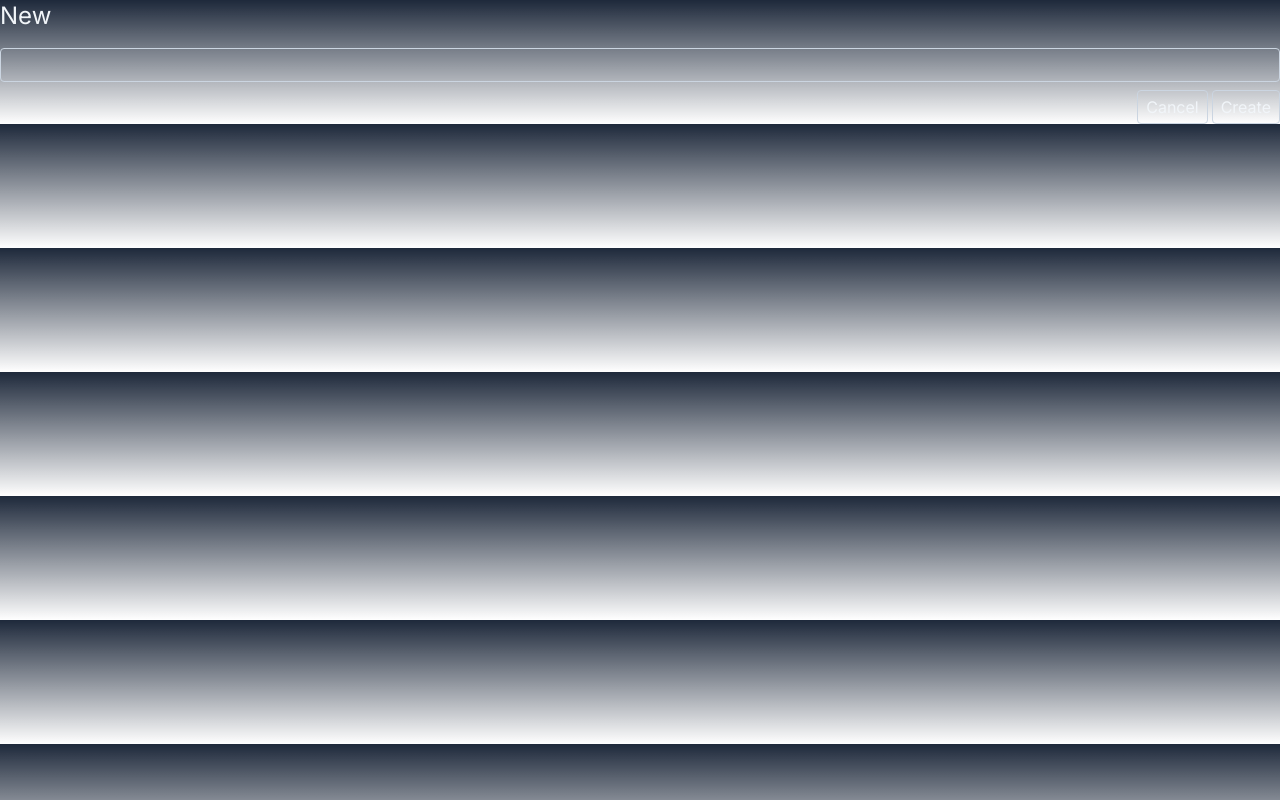
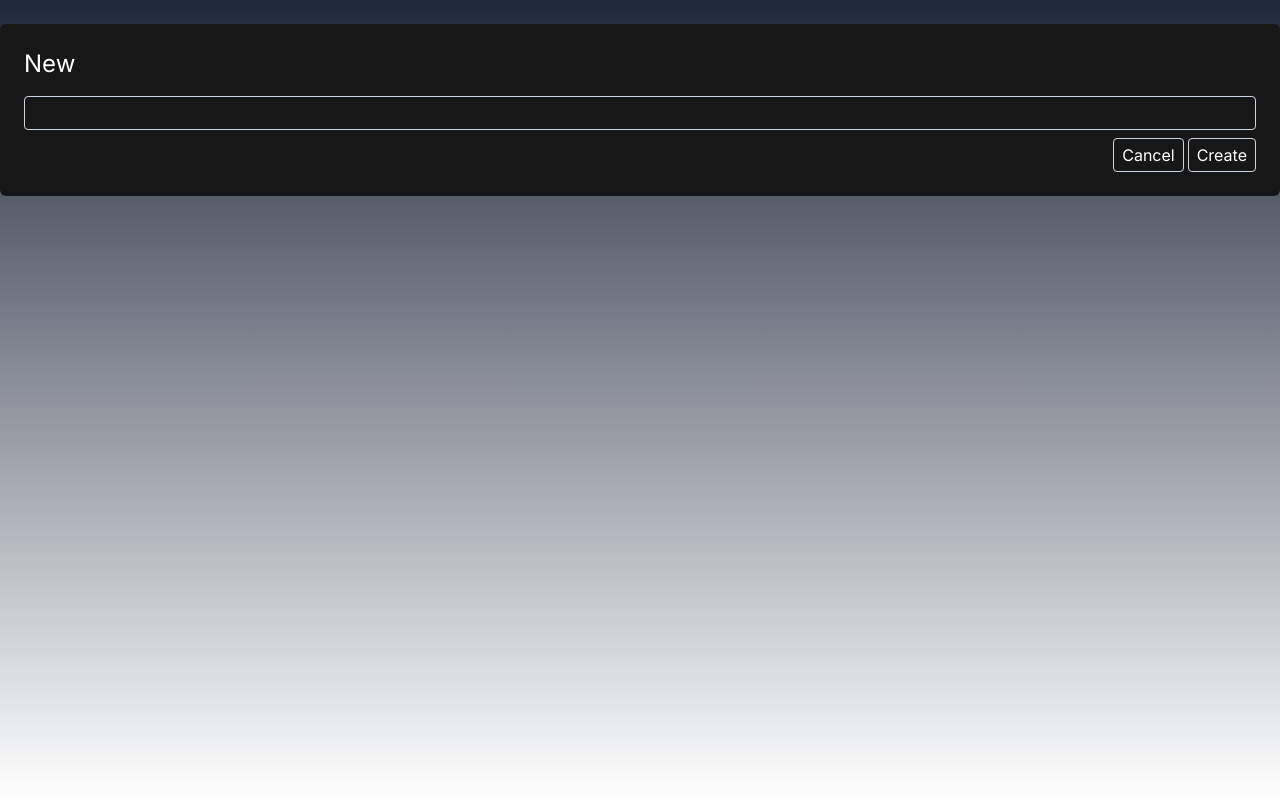
Before and after one commit to RamonJOrtega/calculated-customs-V2, a Next.js app: page /new in a window 1280 px wide. Built offline with nearby package versions, Linux system fonts and the light colour scheme.

Commit message:
copy styling from main page.tsx to new page.tsx

```diff
--- a/src/app/new/page.tsx
+++ b/src/app/new/page.tsx
@@ -16,8 +16,10 @@ async function createTodo(data: FormData) {
 
 export default function Page() {
     return (
-        <>
-        <header className="flex justify-between items-center mb-4">
+<div className="h-screen flex">
+      <div className="w-screen mt-6">
+         <div className="bg-neutral-900 p-6 rounded-md text-white" >
+<header className="flex justify-between items-center mb-4">
             <h1 className="text-2xl">
                 New
             </h1>
@@ -40,6 +42,8 @@ export default function Page() {
                 </button>
             </div>
         </form>
-        </>
+        </div>
+        </div>
+        </div>
     )
 }
```
